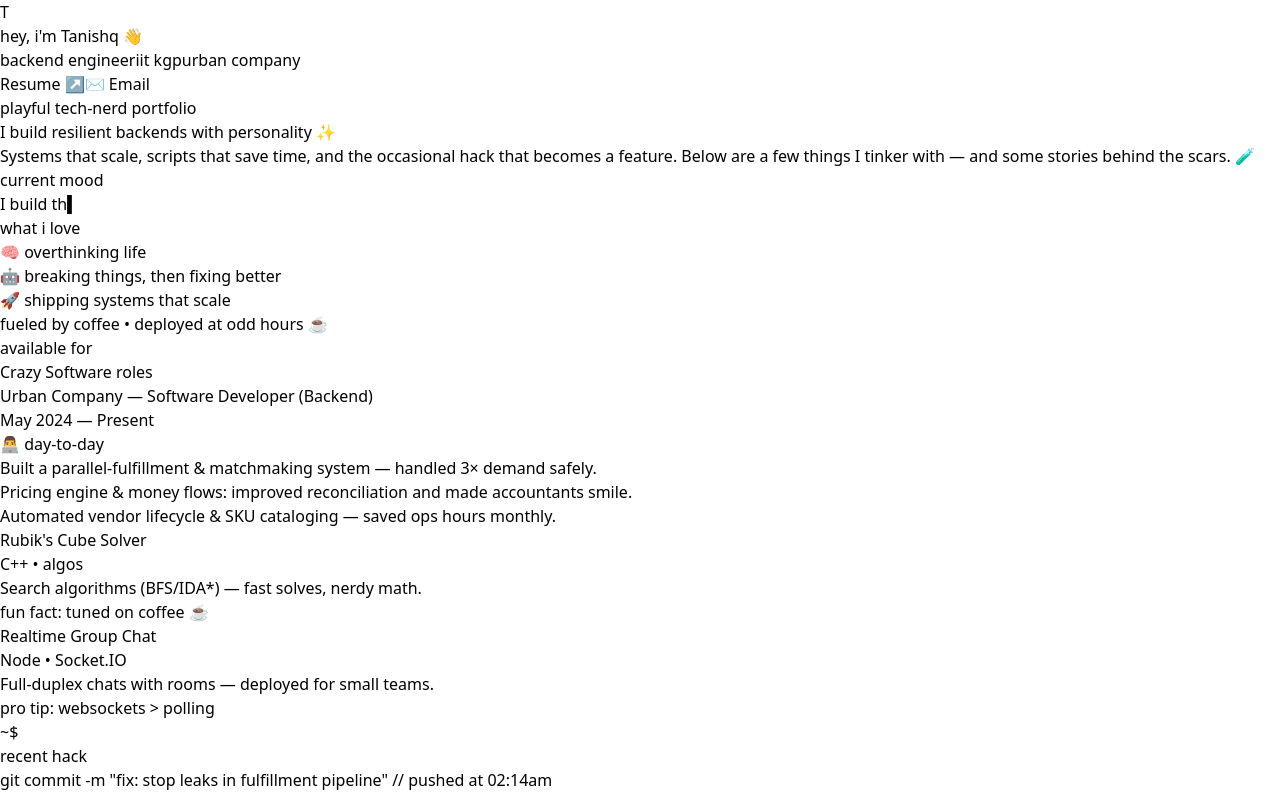
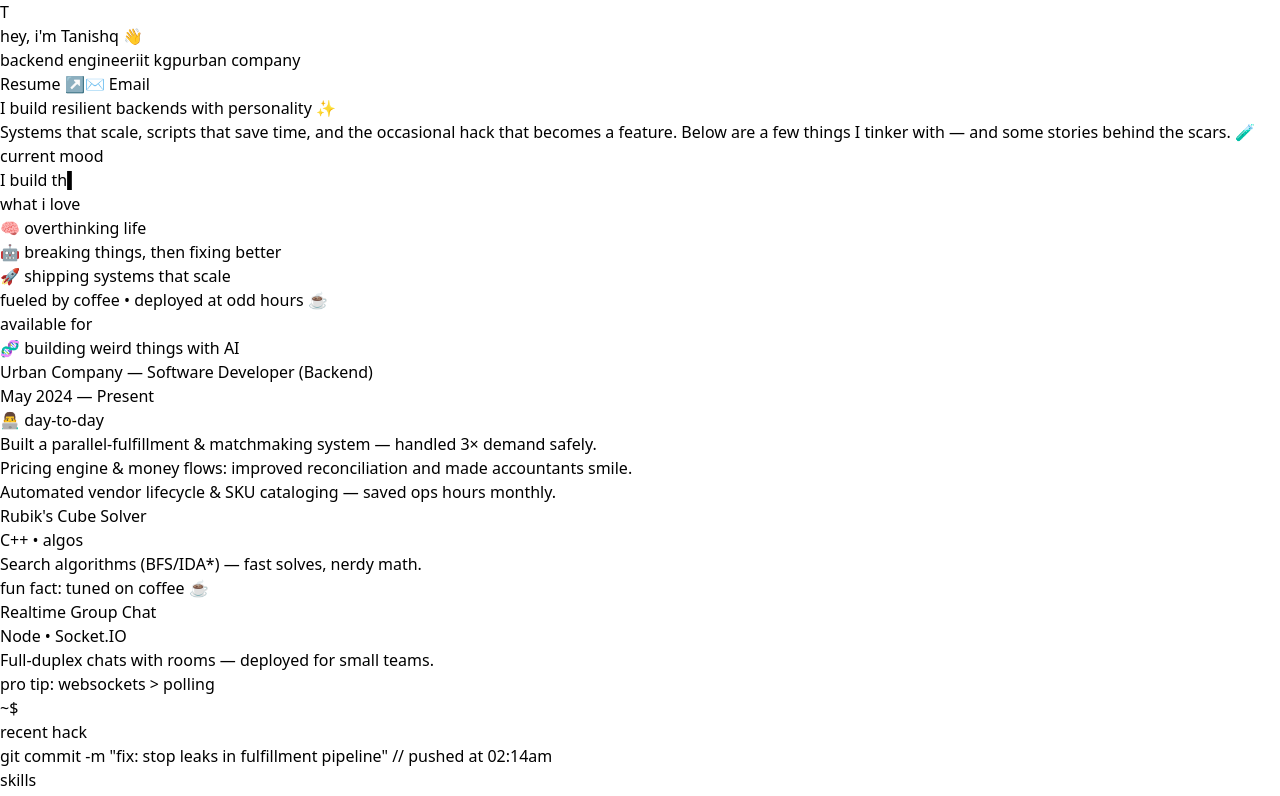
Before and after one commit to TanishqAgarwal/portfoliioSite, a React (Vite) app: page / in a window 1280 px wide. Shown: the top 796 px of the page. Built offline with nearby package versions, Linux system fonts and the light colour scheme.

Commit message:
Update Portfolio.jsx
minor change

```diff
--- a/src/Portfolio.jsx
+++ b/src/Portfolio.jsx
@@ -148,7 +148,6 @@ export default function Portfolio() {
         <section className="bg-gradient-to-r from-slate-800/50 to-slate-900/40 border border-slate-700/40 rounded-2xl p-6 shadow-lg">
           <div className="flex flex-col md:flex-row md:items-center md:justify-between gap-6">
             <div>
-              <div className="text-lg text-indigo-300 font-medium">playful tech-nerd portfolio</div>
               <h2 className="mt-3 text-2xl sm:text-3xl font-bold">
                 I build resilient backends <span className="text-amber-300">with personality</span> ✨
               </h2>
@@ -183,7 +182,7 @@ export default function Portfolio() {
 
               <div className="hidden md:block p-4 rounded-2xl bg-slate-800/60 border border-slate-700 flex-col items-center justify-center">
                 <div className="text-sm text-slate-400">available for</div>
-                <div className="mt-2 text-base text-emerald-300 font-medium">Crazy Software roles</div>
+                <div className="mt-2 text-base text-emerald-300 font-medium">🧬 building weird things with AI</div>
               </div>
             </div>
           </div>
```
